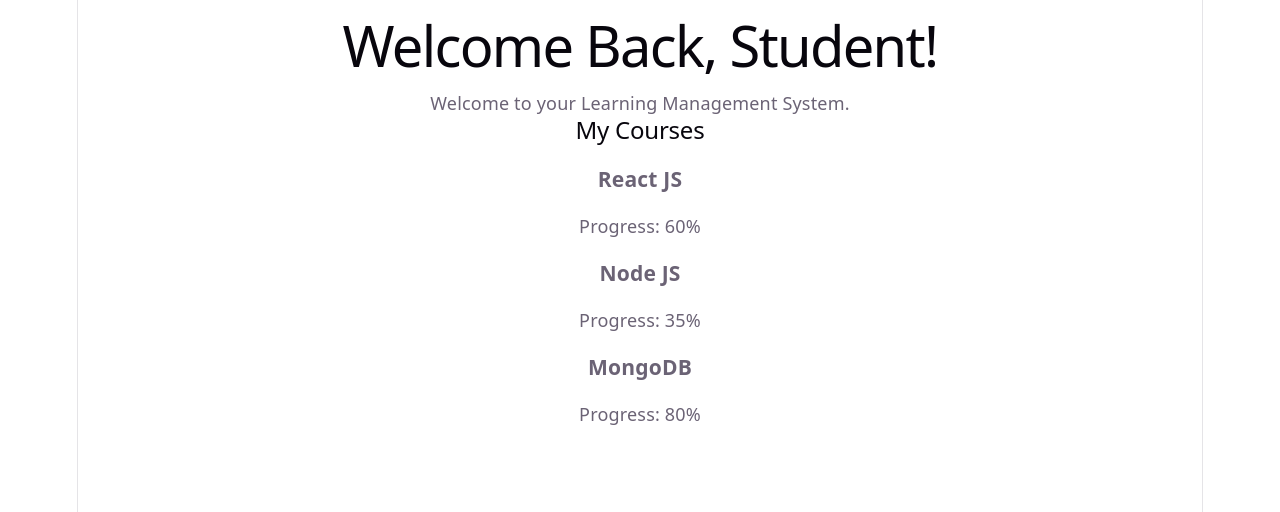
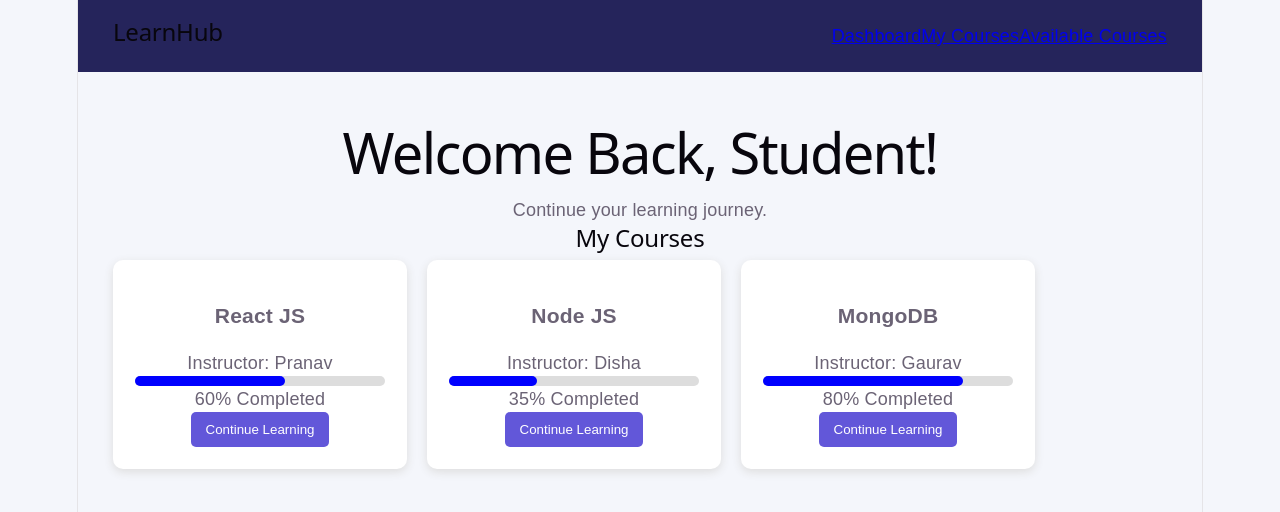
Before and after one commit to pranavrane2006/LMS-PROJECT, a React app in the folder frontend/: page / in a window 1280 px wide. Shown: the top 512 px of the page. Built offline with nearby package versions, Linux system fonts and the light colour scheme; the HTML template or start-up script is replaced by a standard one.

Commit message:
Integrate student navbar and reusable course cards

```diff
--- a/frontend/src/pages/student/StudentDashboard.jsx
+++ b/frontend/src/pages/student/StudentDashboard.jsx
@@ -1,27 +1,39 @@
 
 import React from "react";
+import StudentNavbar from "../../components/StudentNavbar";
+import CourseCard from "../../components/CourseCard";
+import "./StudentDashboard.css";
 
 function StudentDashboard() {
   return (
     <div>
-      <h1>Welcome Back, Student!</h1>
-      <p>Welcome to your Learning Management System.</p>
+      <StudentNavbar />
 
-      <h2>My Courses</h2>
+      <div className="dashboard" id="dashboard">
+        <h1>Welcome Back, Student!</h1>
+        <p>Continue your learning journey.</p>
 
-      <div>
-        <h3>React JS</h3>
-        <p>Progress: 60%</p>
-      </div>
+        <h2>My Courses</h2>
 
-      <div>
-        <h3>Node JS</h3>
-        <p>Progress: 35%</p>
-      </div>
+        <div className="course-list" id="courses">
+          <CourseCard
+            title="React JS"
+            instructor="Pranav"
+            progress={60}
+          />
 
-      <div>
-        <h3>MongoDB</h3>
-        <p>Progress: 80%</p>
+          <CourseCard
+            title="Node JS"
+            instructor="Disha"
+            progress={35}
+          />
+
+          <CourseCard
+            title="MongoDB"
+            instructor="Gaurav"
+            progress={80}
+          />
+        </div>
       </div>
     </div>
   );
```
